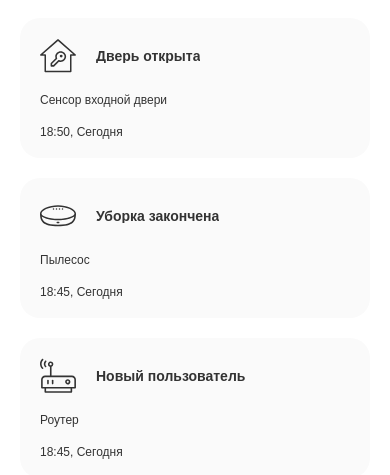
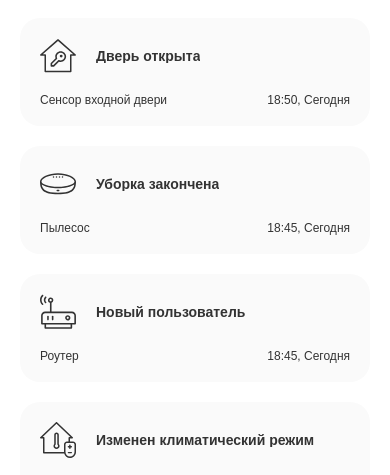
Before and after one commit to DontGiveAFck/shri-task-1, a plain HTML site: page index.html in a window 390 px wide. Shown: the part 366-841 px from the top of the page. Drawn offline with Linux system fonts and the light colour scheme.

Commit message:
source-time row in small events for mobile fixed

```diff
--- a/styles.css
+++ b/styles.css
@@ -605,6 +605,13 @@ p.track-title {
     .event.event-l .description {
         font-size: 18px;
     }
+    .event.event-s .source-time-row {
+        flex-direction: row;
+    }
+
+    .event.event-s .source-time-row .time {
+        margin-top: 0;
+    }
 
     .event .description {
         font-size: 18px;
```
